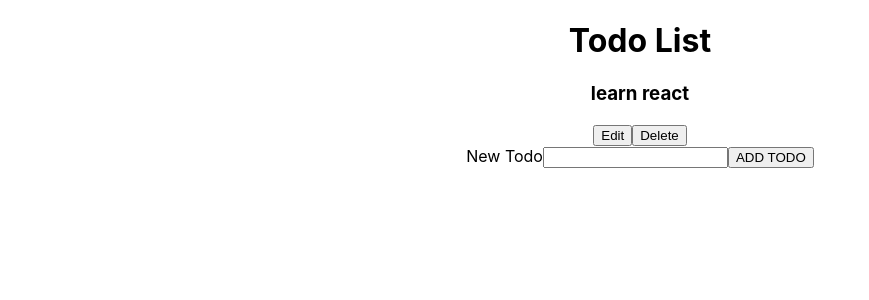
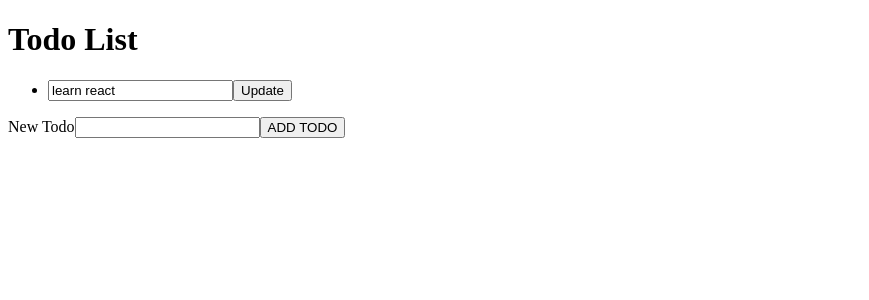
Before and after one commit to hyhong-code/react-todo-list, a React (Create React App) app: page / in a window 1280 px wide. Both pictures are taken after a click on the button "Edit". Shown: the top 300 px of the page, without its empty margins (0-869 px from the left). Built offline with nearby package versions, Linux system fonts and the light colour scheme.

Commit message:
add edit todo item function

```diff
--- a/src/App.css
+++ b/src/App.css
@@ -1,4 +1,4 @@
-.App {
+/* .App {
   text-align: center;
 }
 
@@ -35,4 +35,4 @@
   to {
     transform: rotate(360deg);
   }
-}
+} */
--- a/src/NewToDoForm.js
+++ b/src/NewToDoForm.js
@@ -17,6 +17,7 @@ class NewToDoForm extends Component {
 
   handleSubmit(evt) {
     evt.preventDefault();
+    this.setState({ item: "" });
     this.props.addNewItem(this.state.item);
   }
 
--- a/src/ToDo.js
+++ b/src/ToDo.js
@@ -3,21 +3,65 @@ import React, { Component } from "react";
 class ToDo extends Component {
   constructor(props) {
     super(props);
-
+    this.state = {
+      isEditing: false,
+      edit: this.props.todo.item,
+    };
     this.handleRemoveClick = this.handleRemoveClick.bind(this);
+    this.handleEditClick = this.handleEditClick.bind(this);
+    this.handleChange = this.handleChange.bind(this);
+    this.handleSubmit = this.handleSubmit.bind(this);
   }
 
   handleRemoveClick() {
     this.props.removeItem(this.props.todo.id);
   }
 
+  handleEditClick() {
+    this.setState({ isEditing: !this.state.isEditing });
+  }
+
+  handleChange(evt) {
+    const { name, value } = evt.target;
+    this.setState({ [name]: value });
+  }
+
+  handleSubmit(evt) {
+    evt.preventDefault();
+    this.props.editItem(this.props.todo.id, this.state.edit);
+    this.setState({ isEditing: !this.state.isEditing });
+  }
+
+  generateForm() {
+    return (
+      <form onSubmit={this.handleSubmit}>
+        <input
+          type="text"
+          name="edit"
+          id="edit"
+          onChange={this.handleChange}
+          value={this.state.edit}
+        />
+        <button type="submit">Update</button>
+      </form>
+    );
+  }
+
+  generateTodo() {
+    return (
+      <div>
+        <button onClick={this.handleEditClick}>Edit</button>
+        <button onClick={this.handleRemoveClick}>X</button>
+        <h3>{this.props.todo.item}</h3>
+      </div>
+    );
+  }
+
   render() {
     return (
-      <div>
-        <h3>{this.props.todo.item}</h3>
-        <button>Edit</button>
-        <button onClick={this.handleRemoveClick}>Delete</button>
-      </div>
+      <li>
+        {this.state.isEditing ? this.generateForm() : this.generateTodo()}
+      </li>
     );
   }
 }
--- a/src/ToDoList.js
+++ b/src/ToDoList.js
@@ -11,6 +11,7 @@ class ToDoList extends Component {
     };
     this.addNewItem = this.addNewItem.bind(this);
     this.removeItem = this.removeItem.bind(this);
+    this.editItem = this.editItem.bind(this);
   }
 
   addNewItem(item) {
@@ -22,9 +23,24 @@ class ToDoList extends Component {
     this.setState({ todos: newTodoList });
   }
 
+  editItem(editId, updatedItem) {
+    const newToDoList = this.state.todos.map((todo) => {
+      if (todo.id === editId) {
+        return { ...todo, item: updatedItem };
+      }
+      return todo;
+    });
+    this.setState({ todos: newToDoList });
+  }
+
   generateTodos() {
     return this.state.todos.map((todo) => (
-      <ToDo key={todo.id} todo={todo} removeItem={this.removeItem} />
+      <ToDo
+        key={todo.id}
+        todo={todo}
+        removeItem={this.removeItem}
+        editItem={this.editItem}
+      />
     ));
   }
 
@@ -32,7 +48,7 @@ class ToDoList extends Component {
     return (
       <div>
         <h1>Todo List</h1>
-        {this.generateTodos()}
+        <ul>{this.generateTodos()}</ul>
         <NewToDoForm addNewItem={this.addNewItem} />
       </div>
     );
--- a/src/index.css
+++ b/src/index.css
@@ -1,4 +1,4 @@
-body {
+/* body {
   margin: 0;
   font-family: -apple-system, BlinkMacSystemFont, 'Segoe UI', 'Roboto', 'Oxygen',
     'Ubuntu', 'Cantarell', 'Fira Sans', 'Droid Sans', 'Helvetica Neue',
@@ -10,4 +10,4 @@ body {
 code {
   font-family: source-code-pro, Menlo, Monaco, Consolas, 'Courier New',
     monospace;
-}
+} */
```
